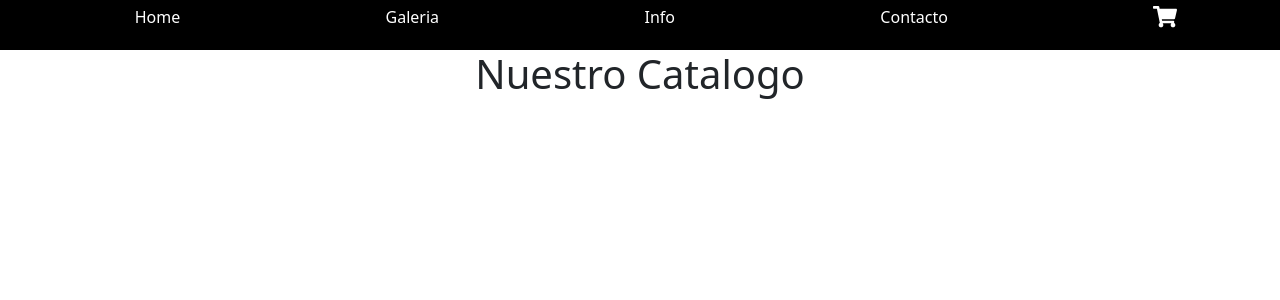
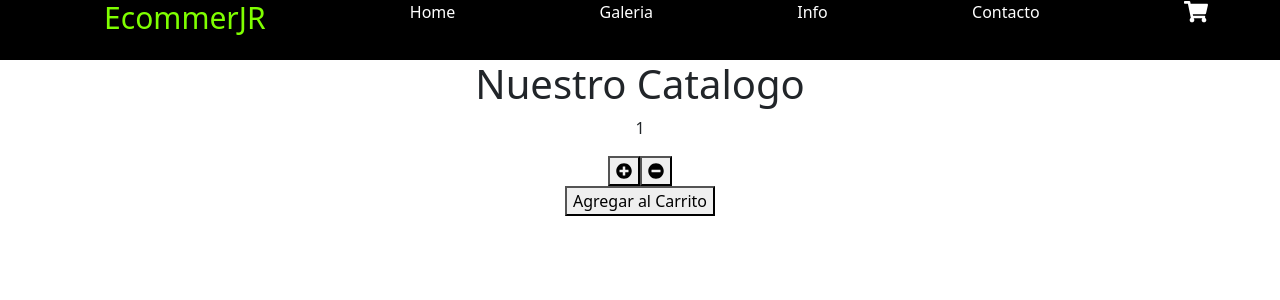
Before and after one commit to Jramovechi/MyApp, a React (Create React App) app: page / in a window 1280 px wide. Shown: the top 300 px of the page. Built offline with nearby package versions, Linux system fonts and the light colour scheme.

Commit message:
Desafio 4

```diff
--- a/src/App.js
+++ b/src/App.js
@@ -4,6 +4,7 @@ import './styles.css';
 
 import NavBar from './components/NavBar/NavBar';
 import ItemListContainer from './components/ItemListContainer/ItemListContainer';
+import ItemCount from './components/ItemCount/ItemCount';
 
 
 function App() {
@@ -15,6 +16,10 @@ function App() {
         geeting='Nuestro Catalogo'
       />
 
+      <ItemCount
+        stock= {10}
+        initial= {1}
+      />
     </>
   );
 }
--- /dev/null
+++ b/src/components/ItemCount/ItemCount.js
@@ -0,0 +1,50 @@
+import React, {useState} from "react";
+import "./ItemCounter.css";
+import { FontAwesomeIcon } from '@fortawesome/react-fontawesome';
+import { faPlusCircle, faMinusCircle } from '@fortawesome/free-solid-svg-icons';
+
+
+const ItemCount = (props) => {
+
+    const [counter, setCounter] = useState(props.initial);
+    const stock = props.stock;
+
+
+    const handlerCounterUp = () => {
+        if (counter < stock) {
+            setCounter(counter + 1);
+        } else {
+            alert ("Sin Stock");
+        };
+
+
+    };
+
+    const handlerCounterDown = () => {
+        if (counter > 1) {
+            setCounter(counter - 1);
+        };
+    };
+
+    const agregarCarrito = () => {
+        alert("Agregaste al Carrito")
+
+    };
+
+    return(
+        <div className="CounterSection">
+
+            <p>{counter}</p>
+
+            <div className="btn-section">
+                <button onClick={handlerCounterUp}><FontAwesomeIcon icon={faPlusCircle} /></button>
+                <button onClick={handlerCounterDown}><FontAwesomeIcon icon={faMinusCircle} /></button>
+            </div>
+
+            <button onClick={agregarCarrito}>Agregar al Carrito</button>
+
+        </div>
+    );
+};
+
+export default ItemCount;
--- /dev/null
+++ b/src/components/ItemCount/ItemCounter.css
@@ -0,0 +1,6 @@
+.CounterSection {
+    display: flex;
+    flex-direction: column;
+    justify-content: center;
+    align-items: center;
+}
--- a/src/components/NavBar/NavBar.css
+++ b/src/components/NavBar/NavBar.css
@@ -7,6 +7,11 @@
     min-height: 50px;
 }
 
+.Logo {
+    font-size: 30px;
+    color: chartreuse;
+}
+
 ul {
     display: flex;
     justify-content: space-around;
--- a/src/components/NavBar/NavBar.js
+++ b/src/components/NavBar/NavBar.js
@@ -6,6 +6,9 @@ const NavBar = () => {
         <div>
             <nav className="Nav">
                 <ul>
+                    <li>
+                        <h1 className="Logo">EcommerJR</h1>
+                    </li>
                     <li>Home</li>
                     <li>Galeria</li>
                     <li>Info</li>
```
